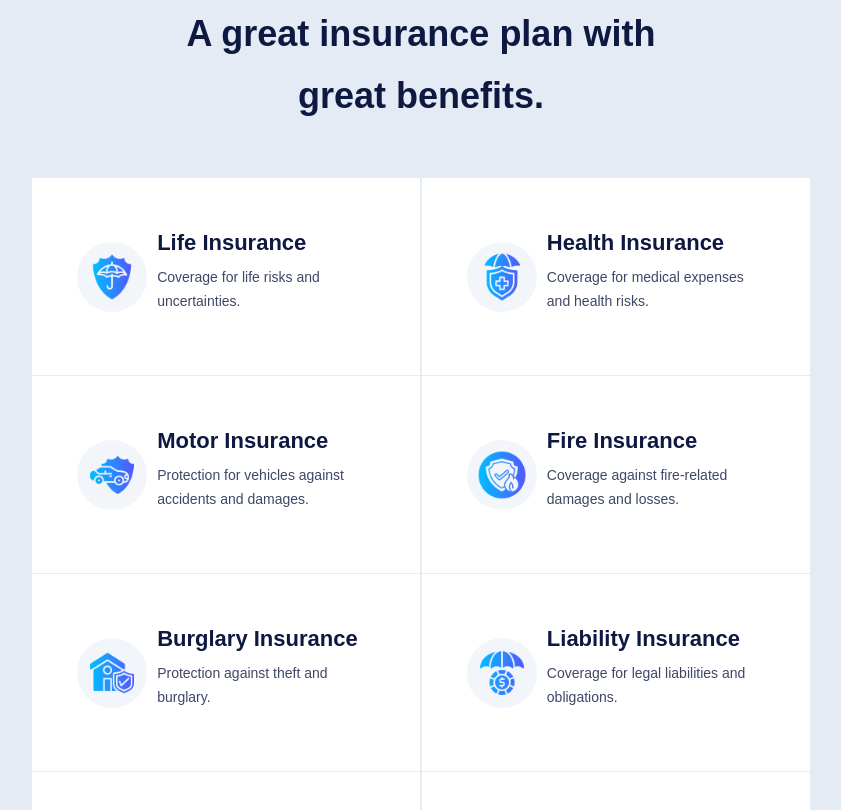
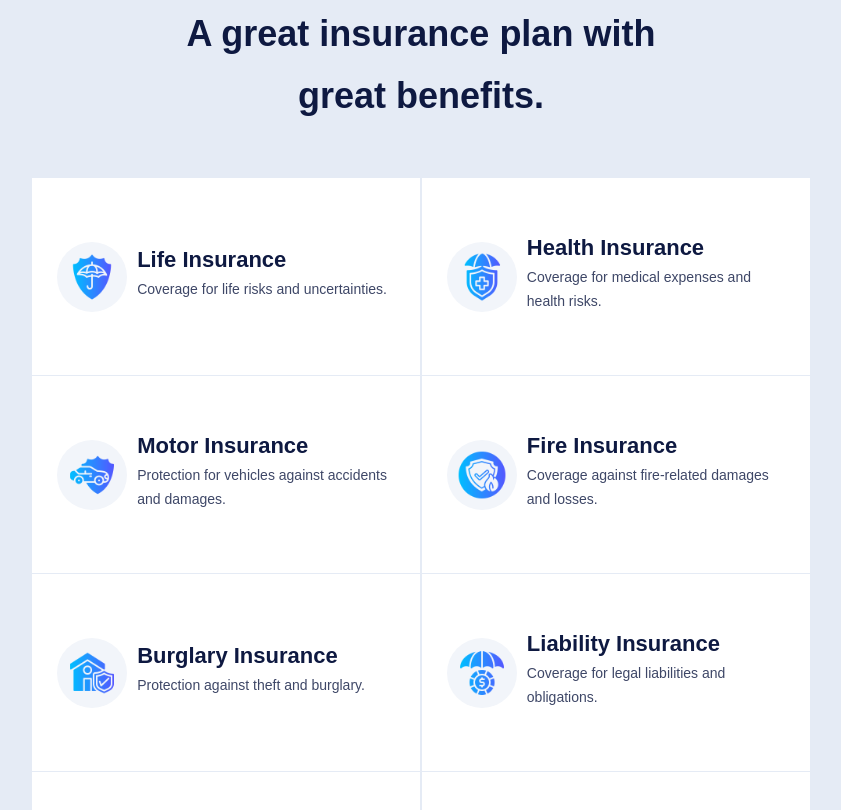
Before and after one commit to Rudra665/insurance, a plain HTML site: page index.html in a window 1280 px wide. Shown: the part 2091-2901 px from the top of the page, without its empty margins (219-1060 px from the left). Drawn offline with Linux system fonts and the light colour scheme.

Commit message:
Update padding and margin in style.css for better spacing consistency

```diff
--- a/style.css
+++ b/style.css
@@ -198,7 +198,7 @@ p {
 .single-i-plan {
 position: relative;
     background-color: #fff;
-    padding: 20px 40px;
+    padding: 0px 20px;
     justify-content: center;
     height: 200px;
     border: 1px solid #e5ebf5;
@@ -241,7 +241,7 @@ position: relative;
   display: block;
   color: #3e4767;
   position: relative;
-  margin: 10px auto;
+  margin: 5px auto;
 }
 .single-i-plan.sipq-more {
   background-color: #0033a0;
```
